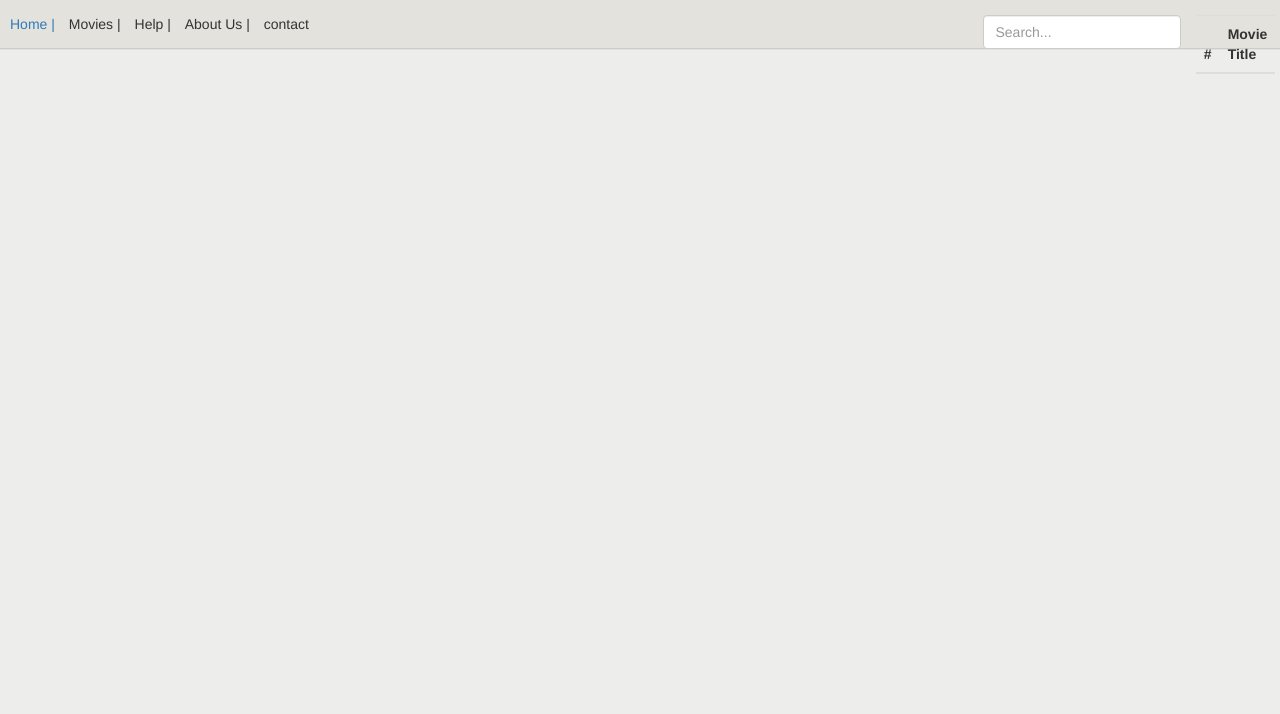
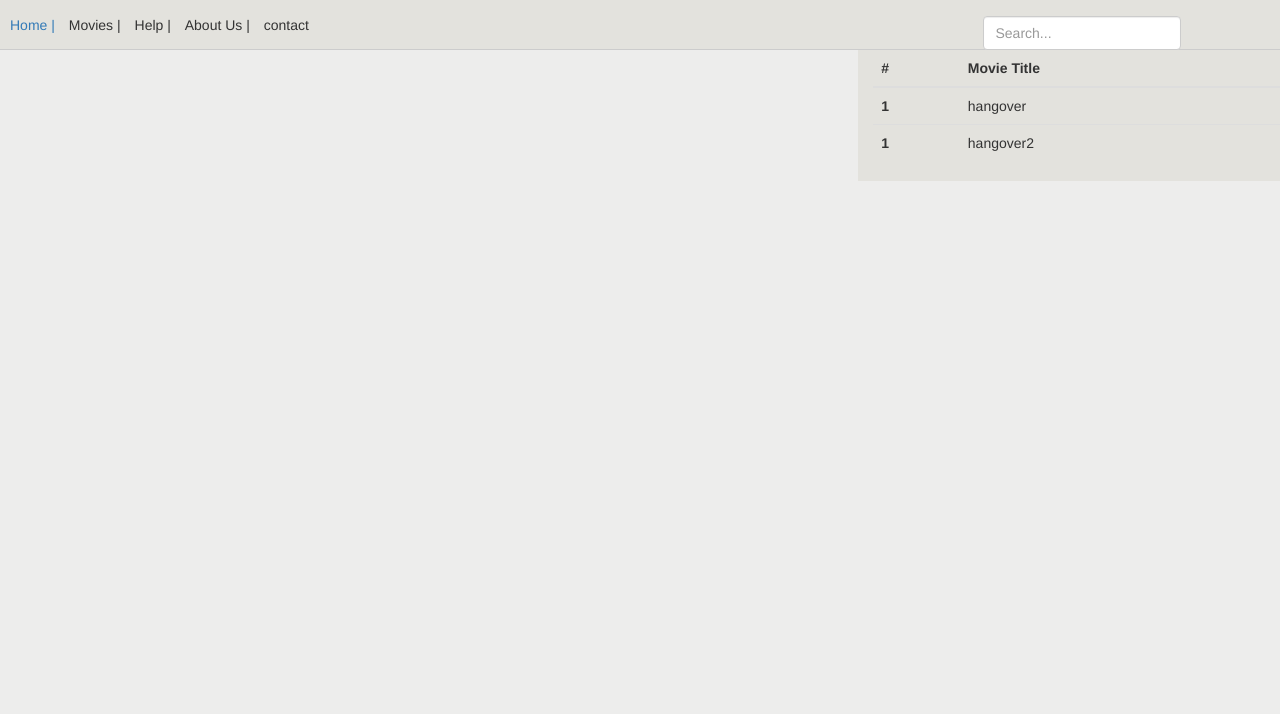
Before and after one commit to mdf27/AngularLab, a website: page resources/node-server/public/index.html in a window 1280 px wide. Shown: the top 714 px of the page. Drawn offline with nearby package versions, Linux system fonts and the light colour scheme; some packages are replaced by stand-ins of ours; no server answers.

Commit message:
added panel for movie bag

```diff
--- a/resources/node-server/public/index.html
+++ b/resources/node-server/public/index.html
@@ -24,19 +24,24 @@
 				<div class="search-input col-md-8">
 					<input type="text" name="search" class="form-control" ng-model="searchText" placeholder="Search...">
 				</div>
-				<div class="bag col-md-4">
+			</div>
+			<div class="bag col-md-4">
 					<table class="table">
-						<tbody>
 							<thead>
 								<th>#</th>
 								<th>Movie Title</th>
 							</thead>
 							<tbody>
-
+								<tr>
+									<th>1</th>
+									<td>hangover</td>
+								</tr>
+								<tr>
+									<th>1</th>
+									<td>hangover2</td>
+								</tr>
 							</tbody>
-						</tbody>
 					</table>
-				</div>
 			</div>
 		</div>
 	</header>
--- a/resources/node-server/public/pages/home/home.css
+++ b/resources/node-server/public/pages/home/home.css
@@ -21,10 +21,11 @@ ul li {
 .content {
 	width: 100%;
 	height: 50px;
-	position: relative;
+	position: fixed;
 	margin: 0px;
 	clear: both;
-	bottom: 1px;
+	z-index: 1000;
+	background: #e3e2dd;
 }
 
 footer {
@@ -56,6 +57,7 @@ footer ul li {
 	min-height: 100%;
 	background: #EDEDEC;
 	margin-bottom: -70px;
+	padding-top: 50px;
 }
 section {
 	height: 100%;
@@ -112,5 +114,7 @@ a:focus:hover {
 	padding-top: 16px;
 }
 .bag {
-	float: right;
+	clear: both;
+    float: right;
+    background-color: #e3e2dd;
 }
```
